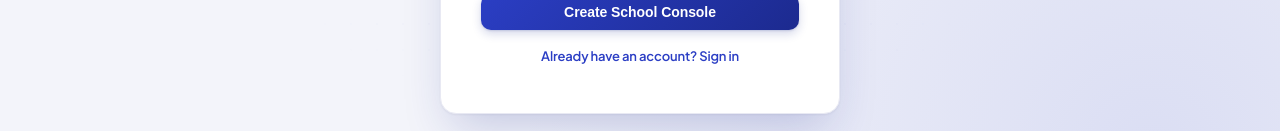
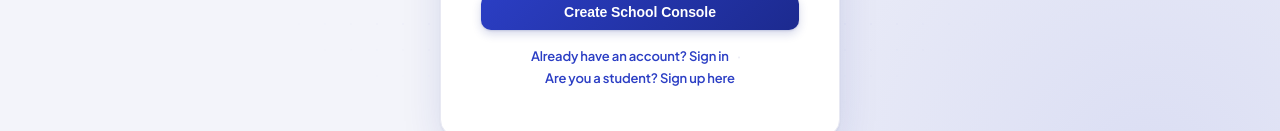
Before and after one commit to qlassedtech/qlass-ai, a React (Vite) app in the folder frontend/: page /register in a window 1280 px wide. Shown: the part 821-952 px from the top of the page. Built offline with nearby package versions, Linux system fonts and the light colour scheme; no server answers.

Commit message:
Add student-signup link back from Register page
Register.tsx (school registration) had no way back to /join for someone who landed there by mistake wanting to sign up as a student, not register a whole school — closing the last gap in the entry-point cross-linking.

```diff
--- a/frontend/src/pages/Register.tsx
+++ b/frontend/src/pages/Register.tsx
@@ -113,6 +113,11 @@ export default function Register() {
         </button>
         <p className="auth-links">
           <Link to="/login">Already have an account? Sign in</Link>
+          {/* Someone landing here as a STUDENT (wrong link, or a parent
+              rather than an admin) had no way back to the page meant for
+              them — this form only makes sense for someone registering a
+              whole school. */}
+          <Link to="/join">Are you a student? Sign up here</Link>
         </p>
       </form>
     </div>
```
